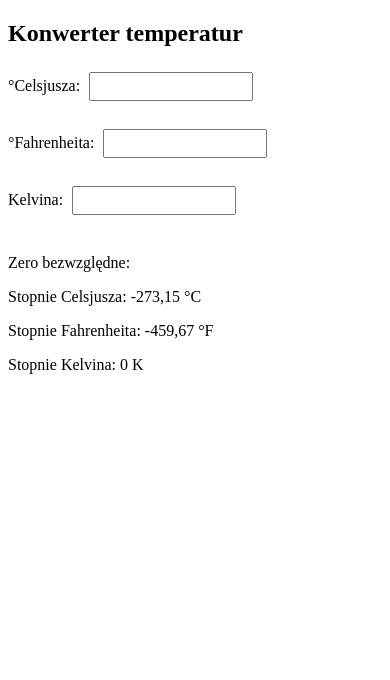
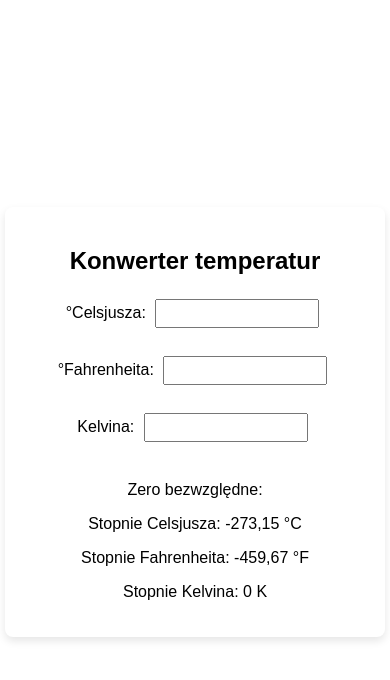
Before and after one commit to dmnx333/przelicznik, a plain HTML site: page index.html in a window 390 px wide. Drawn offline with Linux system fonts and the light colour scheme.

Commit message:
Add files via upload

```diff
--- a/index.html
+++ b/index.html
@@ -1,27 +1,12 @@
 <!DOCTYPE html>
 <html lang="pl">
 <head>
+    <link rel="stylesheet" href="style.css">
     <meta charset="UTF-8">
     <title>Konwerter temperatur</title>
-    <style>
-        input {
-            margin: 5px;
-            padding: 5px;
-            width: 150px;
-        }
-        .wynik {
-            font-family: sans-serif;
-            font-size: 14px;
-            margin-left: 10px;
-            color: #333;
-        }
-        .blad {
-            color: red;
-            font-weight: bold;
-        }
-    </style>
 </head>
 <body>
+ <div id="all">
     <h2>Konwerter temperatur</h2>
 
     <label>°Celsjusza: <input type="text" id="cel" /></label>
@@ -36,6 +21,7 @@
     <p>Stopnie Celsjusza: -273,15 °C</p>
     <p>Stopnie Fahrenheita: -459,67 °F</p>
     <p>Stopnie Kelvina: 0 K </p>
+ </div>
     <script>
         const cel = document.getElementById("cel");
         const fah = document.getElementById("fah");
--- /dev/null
+++ b/style.css
@@ -0,0 +1,43 @@
+        html, body {
+            height: 100%;
+            margin: 0;
+        }
+        body {
+             display: flex;
+        justify-content: center;
+         align-items: center;
+         font-family: Arial, sans-serif;
+        }
+        input {
+            margin: 5px;
+            padding: 5px;
+            width: 150px;
+        }
+        .wynik {
+            font-family: sans-serif;
+            font-size: 14px;
+            margin-left: 10px;
+            color: #333;
+        }
+        .blad {
+            color: red;
+            font-weight: bold;
+        }
+      #all {
+ background: white;
+    padding: 20px 40px;
+    border-radius: 8px;
+    box-shadow: 0 4px 8px rgba(0,0,0,0.1);
+    text-align: center;
+    min-width: 300px;
+            }
+        @media (max-width: 768px) {
+#all {
+ background: white;
+    padding: 20px 40px;
+    border-radius: 8px;
+    box-shadow: 0 4px 8px rgba(0,0,0,0.1);
+    text-align: center;
+    min-width: 300px;
+        }
+    }
```
